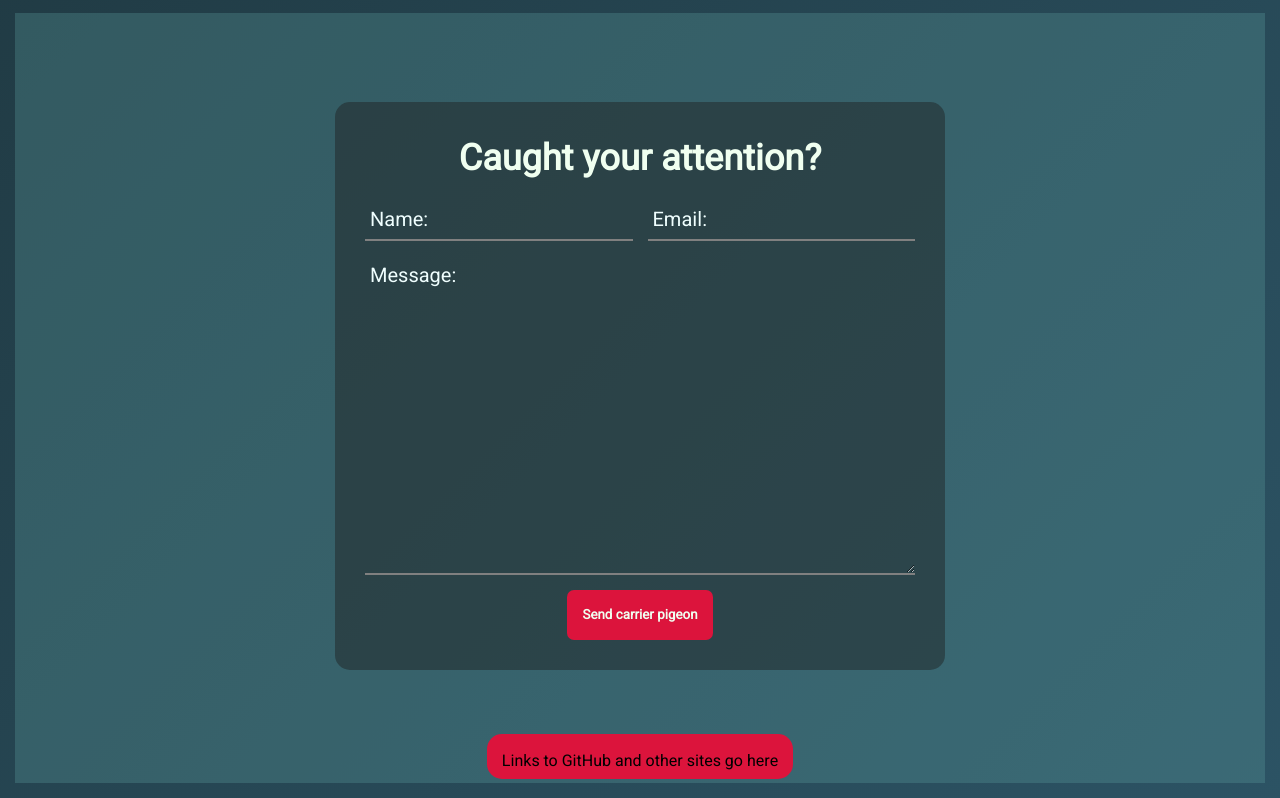
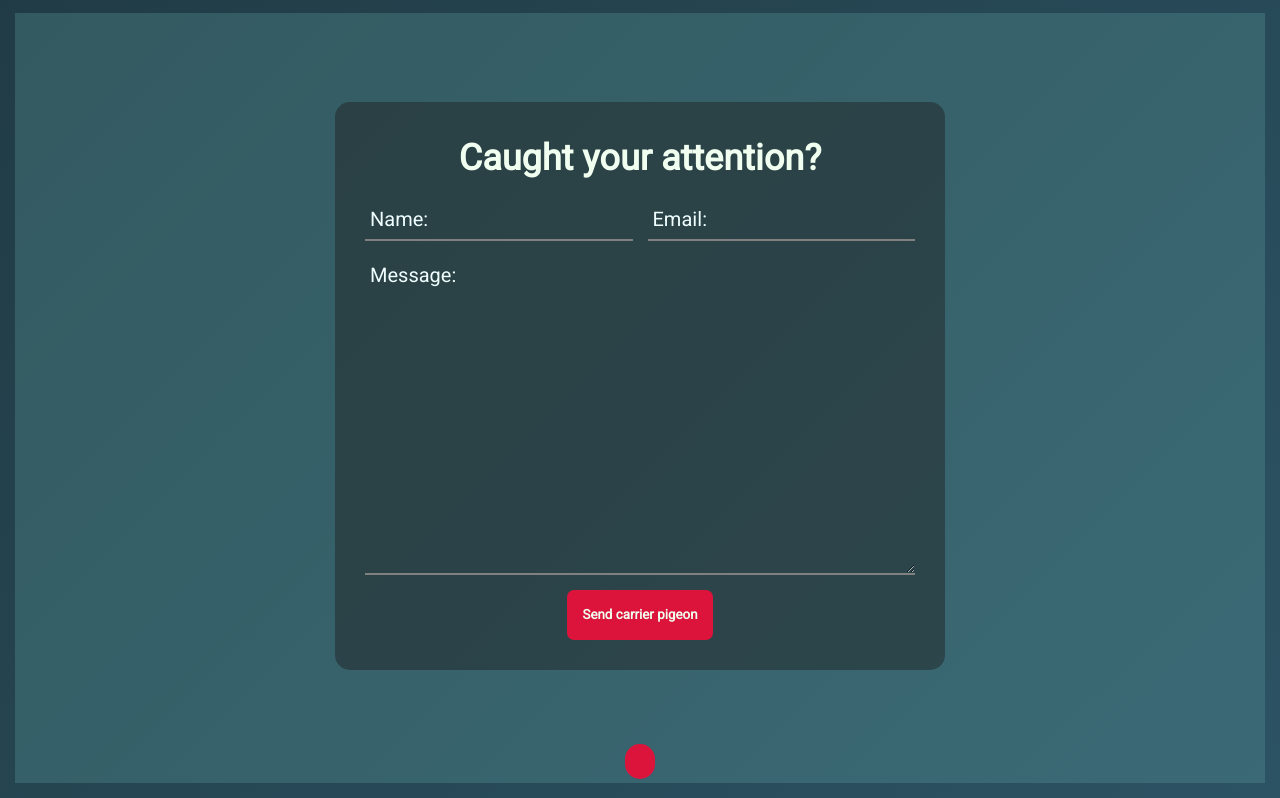
Before and after one commit to krushilnaik/krushilnaik.github.io, a React (Create React App) app: page / in a window 1280 px wide. Shown: the part 2357-3155 px from the top of the page. Built offline with nearby package versions, Linux system fonts and the light colour scheme.

Commit message:
Re-purpose the footer for links to other accounts

```diff
--- a/src/components/ContactForm.jsx
+++ b/src/components/ContactForm.jsx
@@ -1,5 +1,5 @@
 import React, { useState } from 'react';
-import Footer from './Footer';
+import Links from './Links';
 
 import './scss/ContactForm.scss';
 
@@ -47,7 +47,7 @@ function ContactForm() {
 				<button type='submit'>Send carrier pigeon</button>
 			</form>
 
-			<Footer />
+			<Links />
 		</section>
 	);
 }
--- a/src/components/Footer.jsx
+++ /dev/null
@@ -1,9 +0,0 @@
-import React from 'react';
-
-import './scss/Footer.scss';
-
-function Footer() {
-	return <footer>Links to GitHub and other sites go here</footer>;
-}
-
-export default Footer;
--- /dev/null
+++ b/src/components/Links.jsx
@@ -0,0 +1,15 @@
+// import { faAddressBook } from '@fortawesome/free-solid-svg-icons';
+import { FontAwesomeIcon } from '@fortawesome/react-fontawesome';
+import React from 'react';
+
+import './scss/Links.scss';
+
+function Links() {
+	return (
+		<div className='links'>
+			<FontAwesomeIcon icon={'linkedin'} color='white' />
+		</div>
+	);
+}
+
+export default Links;
--- a/src/components/scss/Footer.scss
+++ b/src/components/scss/Links.scss
@@ -1,8 +1,7 @@
-footer {
-	justify-self: center;
-
-	padding: 15px;
+.links {
+	padding: 5px 15px;
 	padding-bottom: 30px;
+	margin: auto;
 
 	border-radius: 15px;
 	background-color: crimson;
--- a/src/util/js/functions.js
+++ b/src/util/js/functions.js
@@ -18,7 +18,7 @@ export const calculateAge = date => {
 
 	if (
 		todaysDate.getMonth() < birthDate.getMonth() ||
-		(todaysDate.getMonth() == birthDate.getMonth() && todaysDate.getDate() < birthDate.getDate())
+		(todaysDate.getMonth() === birthDate.getMonth() && todaysDate.getDate() < birthDate.getDate())
 	) {
 		years--;
 	}
```
